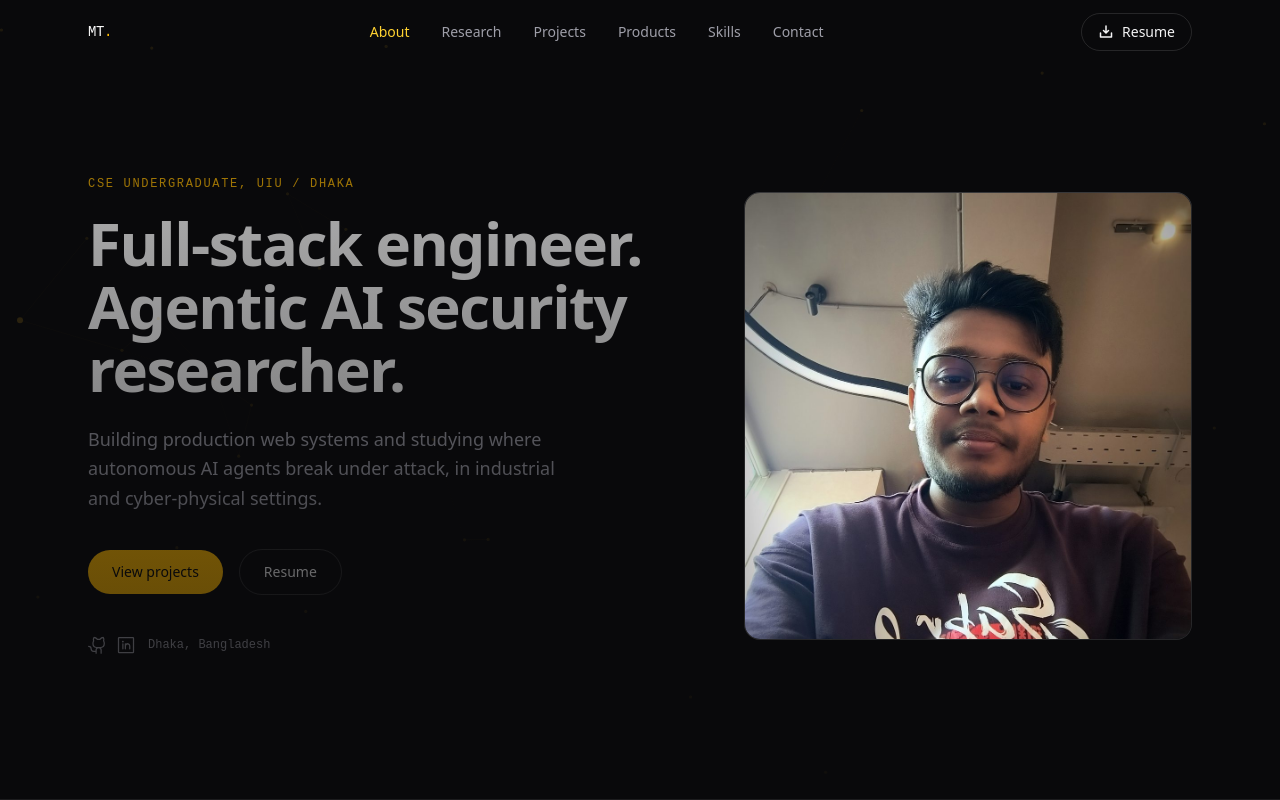
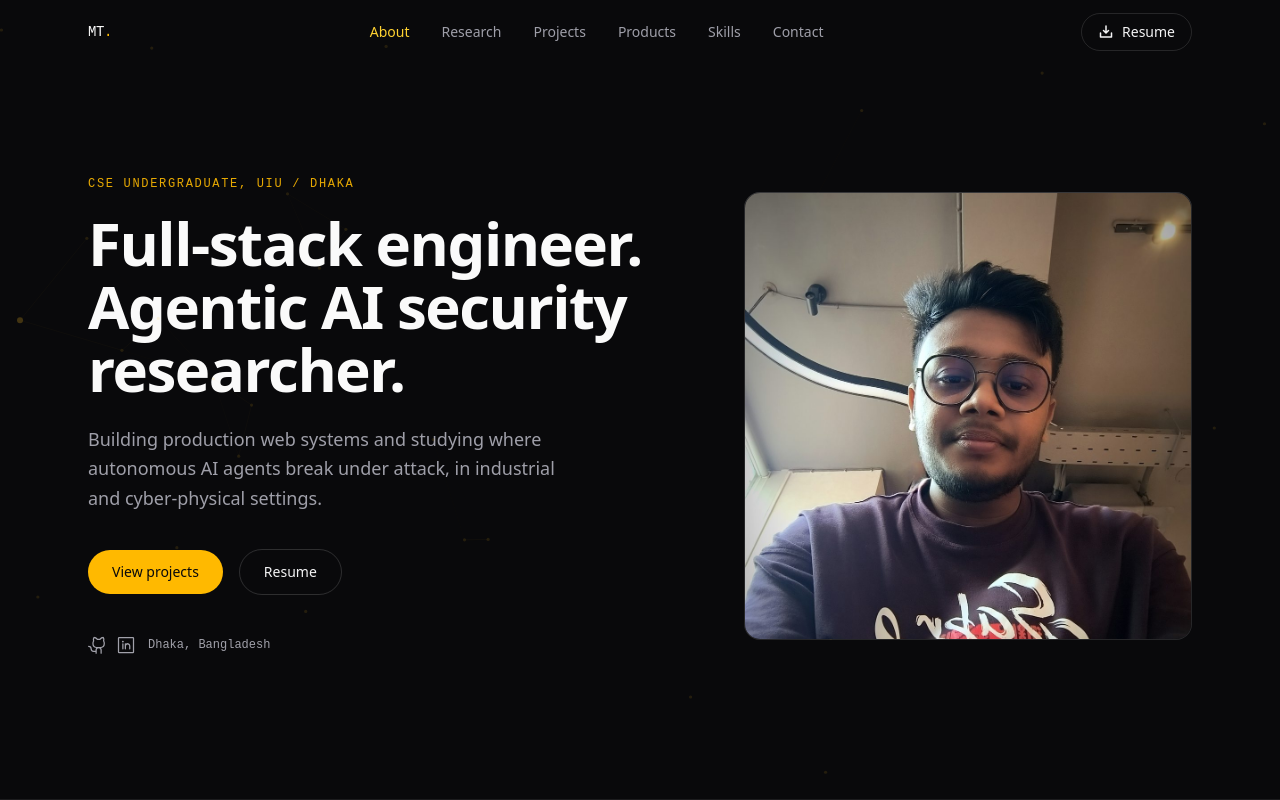
Before and after one commit to mahadi2002/mahadi-portfolio, a React (Vite) app: page / in a window 1280 px wide. Shown: the top 800 px of the page. Built offline with nearby package versions, Linux system fonts and the light colour scheme.

Commit message:
Remove hero darkening gradient overlay

```diff
--- a/src/components/Hero.tsx
+++ b/src/components/Hero.tsx
@@ -12,7 +12,6 @@ export function Hero() {
       <div className="pointer-events-none absolute inset-0 opacity-25">
         <NetworkGraph />
       </div>
-      <div className="pointer-events-none absolute inset-0 bg-[linear-gradient(180deg,rgba(9,9,11,0.2)_0%,rgba(9,9,11,0.75)_100%)]" />
 
       <div className="mx-auto grid w-full max-w-6xl grid-cols-1 items-center gap-12 px-6 pt-24 pb-16 lg:grid-cols-[1.1fr_0.9fr] lg:gap-8 lg:pt-24">
         <motion.div
```
